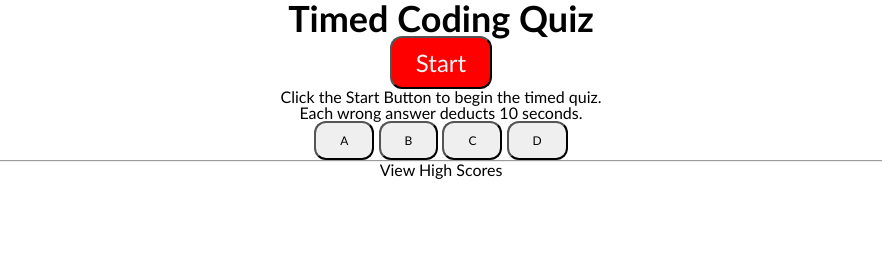
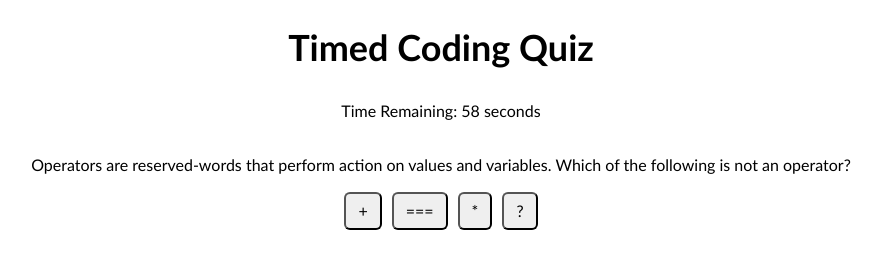
Before and after one commit to clvalada/Timed-Coding-Quiz, a plain HTML site: page index.html in a window 1280 px wide. Both pictures are taken after a click on the button "Start". Shown: the whole page, without its empty margins (199-1081 px from the left). Drawn offline with Linux system fonts and the light colour scheme.

Commit message:
completed index, mostly complete js, and basic css.

```diff
--- a/assets/css/style.css
+++ b/assets/css/style.css
@@ -3,31 +3,28 @@
     font-size:16px;
     font-family: 'Gill Sans', 'Gill Sans MT', Calibri, 'Trebuchet MS', sans-serif;
     text-align: center;
+    line-height: 150%;
+    padding: 5px;
 }
 
-* h1 {
+h1 {
     font-size: 36px;
 }
 
-main {
+button {
+    padding: 5px 12px;
+    spacing: 5px;
+    border-radius: 6px;
+    margin: 5px;
+}
+
+#main {
     flex: 0 0 100%;
     width: 40%;
     align-self: center;
     display: flex;
     flex-direction: column;
     padding: 10px;
-}
-
-.button {
-    font-size: 12px;
-    padding: 10px 24px;
-    spacing: 5px;
-    border-radius: 12px;
-  }
-
-.button:hover {
-    background-color: darkolivegreen;
-    color: white;
 }
 
 .start-button {
@@ -39,7 +36,7 @@ main {
     border-radius: 12px;
   }
 
-  .start-button:hover {
+.start-button:hover {
     background-color: whitesmoke;
     color: red;
 }
--- a/assets/script.js
+++ b/assets/script.js
@@ -1,69 +1,181 @@
-//Variables
-var startButtonEl = document.getElementById('#start-button');
-var timeEl = document.getElementById('#timer');
-
-var questions = [
+const questions = [
     {
-        name: "Operators are reserved-words that perform action on values and variables. Which of the following is not an operator?",
-        answers: ["+","===","*","?"],
-        correct: 3,
+        question: "Operators are reserved-words that perform action on values and variables. Which of the following is not an operator?",
+        choices: ["+","===","*","?"],
+        correctAnswer: 3,
     },
     {
-        name: "Which of the following does not create a variable?",
-        answers: ["var","be","let","const"],
-        correct: 1,
+        question: "Which of the following does not create a variable?",
+        choices: ["var","be","let","const"],
+        correctAnswer: 1,
     },
     {
-        name: "From the options below, choose the function you would use to join two arrays.",
-        answers: ["concat()","splice()","add()","push()"],
-        correct: 0,
+        question: "From the options below, choose the function you would use to join two arrays.",
+        choices: ["concat()","splice()","add()","push()"],
+        correctAnswer: 0,
     },
     {
-        name: "What keyword is used to check whether a given property is valid or not?",
-        answers: ["if","then","in","exists"],
-        correct: 2,
+        question: "What keyword is used to check whether a given property is valid or not?",
+        choices: ["if","then","in","exists"],
+        correctAnswer: 2,
     },
     {
-        name: "Which function is use to serialize an objedct into a JSON string in Javascript?",
-        answers: ["serialize()","stringify()","convert()","null()"],
-        correct: 1,
+        question: "Which function is use to serialize an object into a JSON string in Javascript?",
+        choices: ["serialize()","stringify()","convert()","null()"],
+        correctAnswer: 1,
     },
     {
-        name: "How do we write a comment in Javascript?",
-        answers: ["//","<!--comment-->","##","/*/"],
-        correct: 0,
+        question: "How do we write a comment in Javascript?",
+        choices: ["//","<!--comment-->","##","/*/"],
+        correctAnswer: 0,
     }
 ]
 
-//Page displays instructions and start button
+const quizContainer = document.getElementById("quiz");
+const questionContainer = document.getElementById("question");
+const choicesContainer = document.getElementById("choices");
+const resultsContainer = document.getElementById("results");
 
-//User clicks start button
+let currentQuestion = 0;
+let score = 0;
+let quizEnded = false;
+let timerInterval;
+let timeLeft = 60;
+let wrongAnswers = 0;
 
-//First question appears and countdown timer begins
+// Start of quiz. Replaces the Start button with the timer and first question
+function startQuiz() {
+    const startButton = document.getElementById("start-button");
+    startButton.style.display = "none";
+    startTimer();
+    displayQuestion();
+}
 
-//User clicks button to answer the question
+// Starts the timer and shows the timer
+function startTimer() {
+    const timerContainer = document.getElementById("timer-container");
+    timerContainer.style.display = "block";
+    timerInterval = setInterval(() => {
+        if (currentQuestion < questions.length) {
+            timeLeft--;
+            if (timeLeft < 0) {
+                timeLeft = 0;
+            }
+            const timerDisplay = document.getElementById("timer");
+            timerDisplay.textContent = `Time Remaining: ${timeLeft} seconds`;
+            if (timeLeft === 0) {
+                clearInterval(timerInterval);
+                handleQuizEnd();
+            }
+        } else {
+            clearInterval(timerInterval);
+        }
+    }, 1000);
+}
 
-//If user clicked button === correct answer, display message correct and move to next question
-//else display message incorrect, subtract 10 seconds, and move to next question
 
-//Next question appears
+// Event listener that starts the quiz when the "Start" button is clicked
+const startButton = document.getElementById("start-button");
+startButton.addEventListener("click", startQuiz);
 
-//Game ends when all questions answered or timer ends
+//Functions for displaying questions
+function displayQuestion() {
+    const currentQuestionObj = questions[currentQuestion];
+    questionContainer.textContent = currentQuestionObj.question;
+    choicesContainer.innerHTML = '';
 
-startButtonEl.on('onclick', setInterval)
-    function(){
-        (function(){
-        var counter = 5;
-        setInterval(function() {
-            counter--;
-            if (counter >= 0) {
-            span = document.getElementById("count");
-            span.innerHTML = counter;
-            }
-            if (counter === 0) {
-                alert('sorry, out of time');
-                clearInterval(counter);
-            }
-        }, 1000);
-        })();
-        }
+    // Creates buttons for each choice
+    currentQuestionObj.choices.forEach((choice, index) => {
+        const choiceButton = document.createElement("button");
+        choiceButton.textContent = choice;
+        choiceButton.addEventListener("click", () => {
+            checkAnswer(index);
+        });
+        choicesContainer.appendChild(choiceButton);
+    });
+}
+
+//Checks the answers as long as time is remaining
+function checkAnswer(answerIndex) {
+    if (timeLeft <= 0) {
+        return;
+    }
+    const currentQuestionObj = questions[currentQuestion];
+    if (answerIndex === currentQuestionObj.correctAnswer) {
+        score++;
+    } else {
+        wrongAnswers++;
+        timeLeft -= 10;
+    }
+
+    // Move to the next question or finish the quiz
+    currentQuestion++;
+    if (currentQuestion < questions.length) {
+        displayQuestion();
+    } else {
+        displayResults();
+    }
+}
+
+// End of Quiz. Stop timer. Alert if time expired. Display results. Ask for intials
+function handleQuizEnd() {
+    quizEnded = true;
+    clearInterval(timerInterval);
+    if (timeLeft <= 0) {
+        alert("Time's up! Your quiz has ended.");
+    } else {
+        const initialsContainer = document.getElementById("initials-container");
+        initialsContainer.style.display = "block";
+        const resultsContainer = document.getElementById("results-container");
+        resultsContainer.style.display = "block";
+    }
+}
+
+function displayResults() {
+    // Hide the question and choices containers
+    questionContainer.style.display = "none";
+    choicesContainer.style.display = "none";
+
+    // Show the initials input field and save button
+    const initialsContainer = document.getElementById("initials-container");
+    initialsContainer.style.display = "block";
+
+    // Display the user's score
+    resultsContainer.textContent = `You scored ${score} out of ${questions.length} questions.`;
+    resultsContainer.style.display = "block";
+}
+
+//Save user initials and score
+const saveButton = document.getElementById("save-initials");
+saveButton.addEventListener("click", () => {
+    const initialsInput = document.getElementById("initials");
+    const initials = initialsInput.value;
+
+    if (initials.trim() !== "") {
+        const userScore = {
+            initials: initials,
+            score: score
+        };
+
+        // Check for existing scores
+        const highScores = JSON.parse(localStorage.getItem("highScores")) || [];
+
+        // Add the user's score to the high scores array
+        highScores.push(userScore);
+
+        // Sort the high scores array in descending order (highest to lowest)
+        highScores.sort((a, b) => b.score - a.score);
+
+        // Keep only the top 5 high scores
+        const topScores = highScores.slice(0, 5);
+
+        // Save the updated high scores back to local storage
+        localStorage.setItem("highScores", JSON.stringify(topScores));
+
+        // Displays a confirmation message
+        alert(`Score saved successfully!`);
+    } else {
+        // Handle empty input or validation as needed
+        alert("Please enter your initials.");
+    }
+});
--- a/index.html
+++ b/index.html
@@ -9,25 +9,25 @@
 </head>
 <body>
     <header><h1>Timed Coding Quiz</h1></header>
-    <div id="timer"></div>
+    <main>
+        <div id="timer-container" style="display: none;">
+            <p id="timer">Time Left: 60 seconds</p>
+        </div>
         <div class="main">
             <!-- This button disappears once the game starts-->
             <button type="button" class="start-button" id="start-button">Start</button>
-        <p>Click the Start Button to begin the timed quiz.</p>
-        <p>Each wrong answer deducts 10 seconds.</p>
         </div>
-    <!-- these buttons only appear after the user clicks the start button -->
-    <div class="buttons">
-        <button type="button" class="button" id="button">A</button>
-        <button type="button" class="button" id="button">B</button>
-        <button type="button" class="button" id="button">C</button>
-        <button type="button" class="button" id="button">D</button>
+        <div id="quiz">
+            <div id="question"></div>
+            <ul id="choices"></ul>
+            <p id="results"></p>
         </div>
-    <hr>
-    <div class="scores">
-        <p>View High Scores</p>
+        <div id="initials-container" style="display: none;">
+            <label for="initials">Enter your initials:</label>
+            <input type="text" id="initials" />
+            <button id="save-initials">Save</button>
         </div>
         <script src="./assets/script.js"></script>
-
+    </main>
 </body>
 </html>
```
Also changed, not shown: assets/04-web-apis-homework-demo.gif (added), 1 other file. Lines whose indentation alone changed are shown as unchanged.
